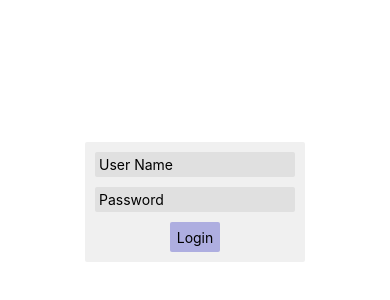
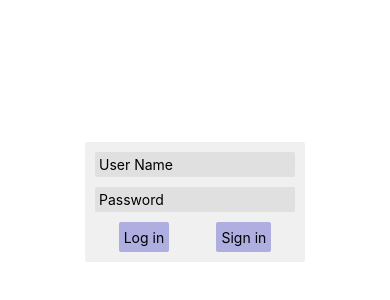
Before and after one commit to TheMiksa/FriendsChat, a React Native app: screen /Login in a window 390 px wide. Shown: the part 220-520 px from the top of the page. Built offline with nearby package versions, Linux system fonts and the light colour scheme.

Commit message:
Created signIn button

```diff
--- a/src/Login/Login.styles.ts
+++ b/src/Login/Login.styles.ts
@@ -13,12 +13,18 @@ const styles = StyleSheet.create({
     alignItems: 'center',
     padding: 5,
   },
+  buttonsBlock: {
+    flexDirection: 'row',
+    justifyContent: 'space-around',
+    width: 200,
+  },
   loginButton: {
     backgroundColor: '#aeaee0',
     alignItems: 'center',
     justifyContent: 'center',
-    width: 50,
+    minWidth: 50,
     height: 30,
+    padding: 5,
     margin: 5,
     borderRadius: 2,
   },
--- a/src/Login/Login.tsx
+++ b/src/Login/Login.tsx
@@ -24,7 +24,7 @@ export const Login: React.FC = () => {
 
   const navigation = useNavigation<LoginScreenProps>();
 
-  const onLogin = () => {
+  const onLogIn = () => {
 
     setLogining(true);
     const firestore = getFirestore();
@@ -43,6 +43,8 @@ export const Login: React.FC = () => {
       setLogining(false);
     });
   };
+
+  const onSignIn = () => {};
 
   if (logining) {
     return (
@@ -67,12 +69,20 @@ export const Login: React.FC = () => {
         value={password}
         placeholder="Password"
       />
-      <TouchableOpacity
-        style={styles.loginButton}
-        onPress={onLogin}
-      >
-        <Text>Login</Text>
-      </TouchableOpacity>
+      <View style={styles.buttonsBlock}>
+        <TouchableOpacity
+          style={styles.loginButton}
+          onPress={onLogIn}
+        >
+          <Text>Log in</Text>
+        </TouchableOpacity>
+        <TouchableOpacity
+          style={styles.loginButton}
+          onPress={onSignIn}
+        >
+          <Text>Sign in</Text>
+        </TouchableOpacity>
+      </View>
     </View>
     </View>
   );
```
